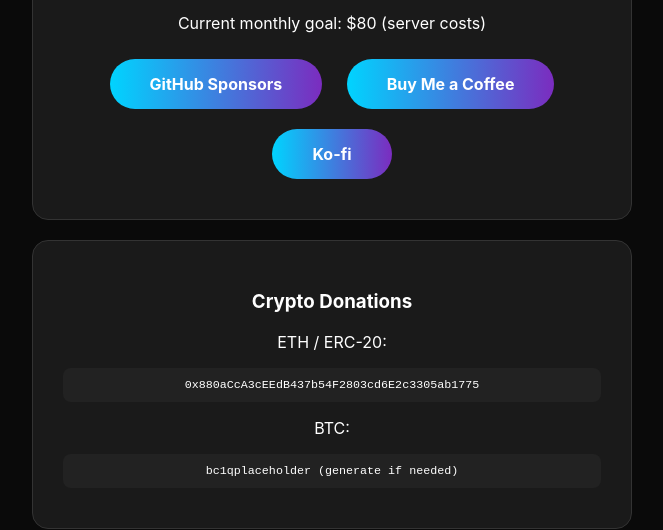
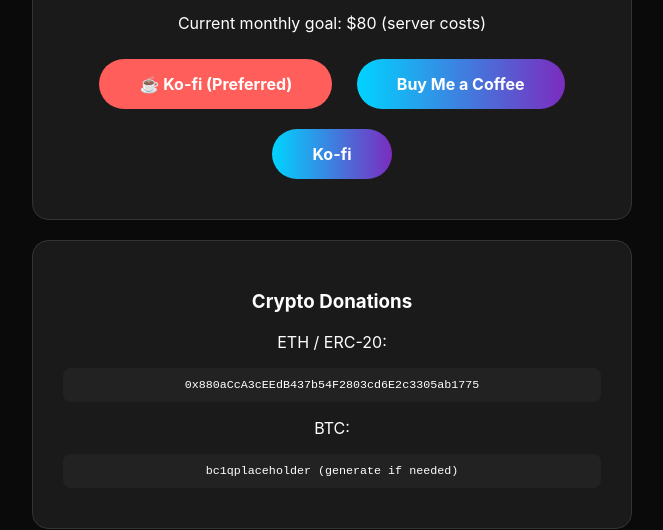
Before and after one commit to kaygaaf/tts-api-wrapper, a plain HTML site: page docs/index.html in a window 1280 px wide. Shown: the part 287-817 px from the top of the page, without its empty margins (308-971 px from the left). Drawn offline with Linux system fonts and the light colour scheme.

Commit message:
☕ Update Ko-fi integration - primary donation link

```diff
--- a/docs/index.html
+++ b/docs/index.html
@@ -26,7 +26,7 @@
         <div class="card">
             <div class="amount">$0</div>
             <p>Current monthly goal: $80 (server costs)</p>
-            <a href="https://github.com/sponsors/kaygaaf" class="button">GitHub Sponsors</a>
+            <a href="https://ko-fi.com/kayorama" class="button" style="background: #ff5e5b;">☕ Ko-fi (Preferred)</a>
             <a href="https://buymeacoffee.com/kayorama" class="button">Buy Me a Coffee</a>
             <a href="https://ko-fi.com/kayorama" class="button">Ko-fi</a>
         </div>
```
Also changed, not shown: 1 other file.
